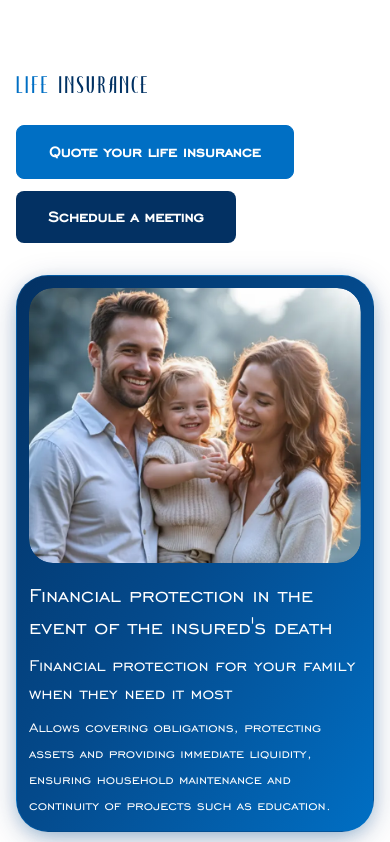
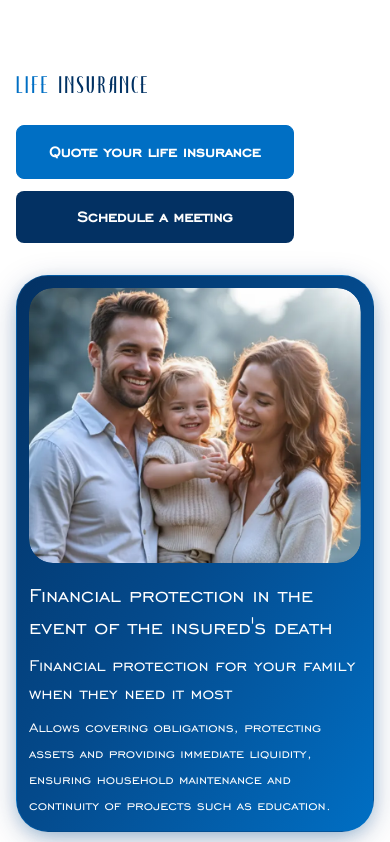
Before and after one commit to crcristian97/ifs-broker, a Next.js app: page /en/seguros-de-vida in a window 390 px wide. Shown: the part 882-1724 px from the top of the page. Built offline with nearby package versions, Linux system fonts and the light colour scheme; no server answers; a web font is replaced by a local one; what world-atlas would draw is missing.

Commit message:
cambios en mobile

```diff
--- a/components/ui/timeline.tsx
+++ b/components/ui/timeline.tsx
@@ -44,12 +44,13 @@ export const Timeline = ({ data }: { data: TimelineEntry[] }) => {
                   <h3 className="text-left text-2xl sm:text-2xl md:text-2xl lg:text-3xl xl:text-4xl font-regular leading-tight">
                     {item.title}
                   </h3>
-                  <div className="flex w-fit max-w-full flex-col items-start gap-3">
+                  <div className="grid w-max max-w-full grid-cols-1 gap-3 self-start">
                     <ButtonPrimary
                       href={item.buttonHref ?? "/seguros-de-vida#cotiza"}
                       target={
                         item.buttonHref?.startsWith("http") ? "_blank" : undefined
                       }
+                      className="w-full justify-center"
                       hover="hover:bg-[#FEFEFE] hover:border-[#FEFEFE] hover:text-[#033163]"
                       onClick={(event) => {
                         if (pathname.includes("/seguros-de-vida")) {
@@ -71,6 +72,7 @@ export const Timeline = ({ data }: { data: TimelineEntry[] }) => {
                           ? undefined
                           : "_blank"
                       }
+                      className="w-full justify-center"
                       hover="hover:bg-[#91D8F7] hover:border-[#91D8F7] hover:text-[#006FC4]/60"
                       onClick={
                         item.buttonHrefSecondary?.startsWith("#")
```
